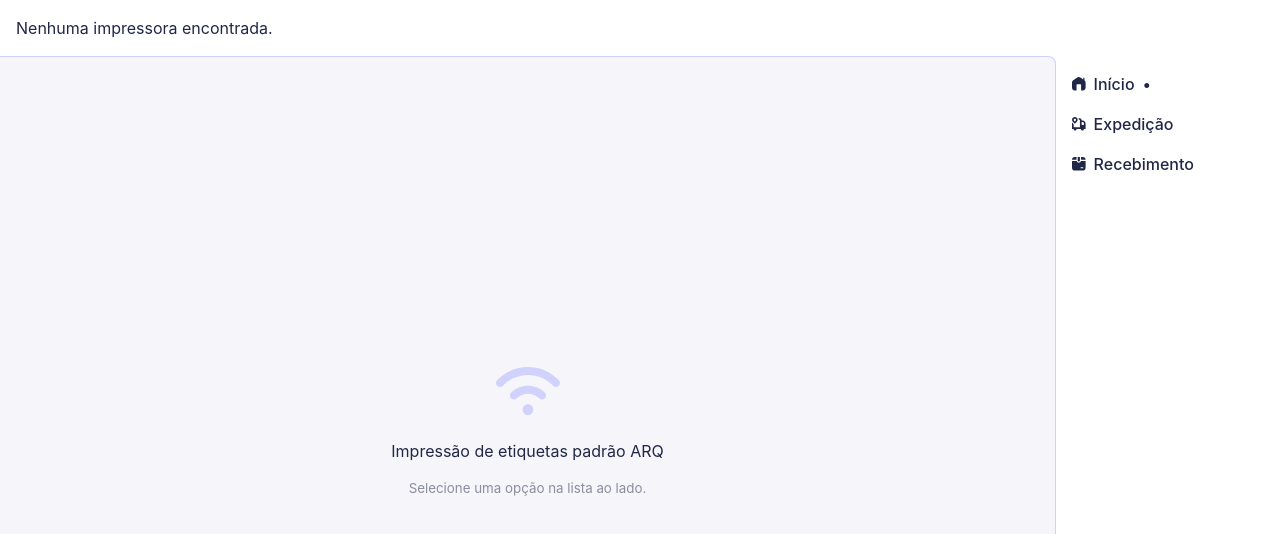
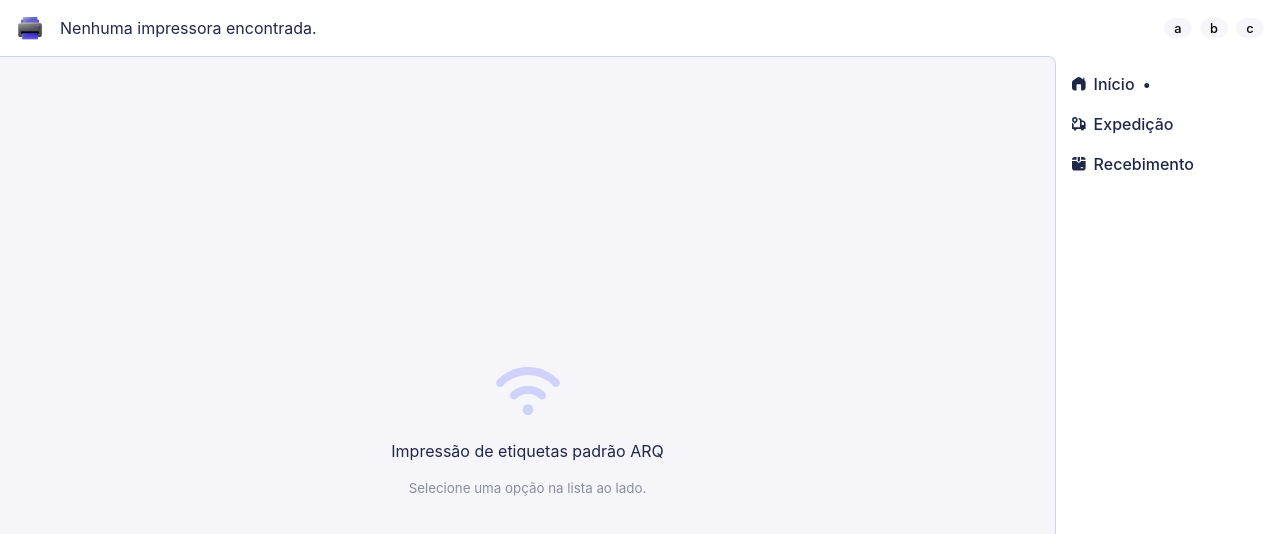
Before and after one commit to wduos-dsv/label-printer, a React (Vite) app: page / in a window 1280 px wide. Shown: the top 534 px of the page. Built offline with nearby package versions, Linux system fonts and the light colour scheme.

Commit message:
Removed default tilebar and added custom buttons

```diff
--- a/src/App.css
+++ b/src/App.css
@@ -8,6 +8,11 @@ header {
   justify-content: flex-start;
   height: 3.5rem;
   padding: 0 1rem;
+  -webkit-app-region: drag;
+}
+header img {
+  height: 1.75rem;
+  margin-right: 1rem;
 }
 header div select {
   padding: 0.5rem;
@@ -21,6 +26,28 @@ header div select option {
   border-radius: 4px;
   font-size: 0.75rem;
   color: var(--text);
+}
+
+#control-btns {
+  position: absolute;
+  top: 0;
+  right: 1rem;
+  display: flex;
+  align-items: center;
+  justify-content: center;
+  gap: 0.5rem;
+  height: 3.5rem;
+}
+
+#control-btns button {
+  -webkit-app-region: no-drag;
+  display: flex;
+  align-items: center;
+  justify-content: center;
+  border-radius: 3rem;
+  height: 1rem;
+  width: 1rem;
+  background-color: var(--main-window);
 }
 
 nav {
--- a/src/App.tsx
+++ b/src/App.tsx
@@ -4,6 +4,7 @@ import Home from "./views/Home";
 import Exp from "./views/Exp";
 import Rec from "./views/Rec";
 import "./App.css";
+import icon from "./assets/icon.png";
 
 interface PrinterInfo {
   name: string;
@@ -51,6 +52,7 @@ export default function App() {
     <HashRouter>
       <div className="App">
         <header>
+          <img src={icon} alt="Icon" />
           <div>
             {loading ? (
               <p>Carregando impressoras...</p>
@@ -71,6 +73,31 @@ export default function App() {
                 </select>
               </>
             )}
+          </div>
+          <div id="control-btns">
+            <button
+              type="button"
+              onClick={() =>
+                (window as any).ipcRenderer.send("window-minimize")
+              }
+            >
+              a
+            </button>
+            <button
+              type="button"
+              onClick={() =>
+                (window as any).ipcRenderer.send("window-maximize")
+              }
+            >
+              b
+            </button>
+
+            <button
+              type="button"
+              onClick={() => (window as any).ipcRenderer.send("window-close")}
+            >
+              c
+            </button>
           </div>
         </header>
 
--- a/src/index.css
+++ b/src/index.css
@@ -66,7 +66,7 @@ input:focus-visible {
 }
 .view-title {
   margin: 0 0 0.5rem 0;
-  font-size: 1rem;
+  font-size: 0.9rem;
   font-weight: 500;
   opacity: 0.5;
   text-transform: uppercase;
```
Also changed, not shown: dist-electron/main.js (+14 -0 lines), electron/main.ts (+18 -0 lines).
